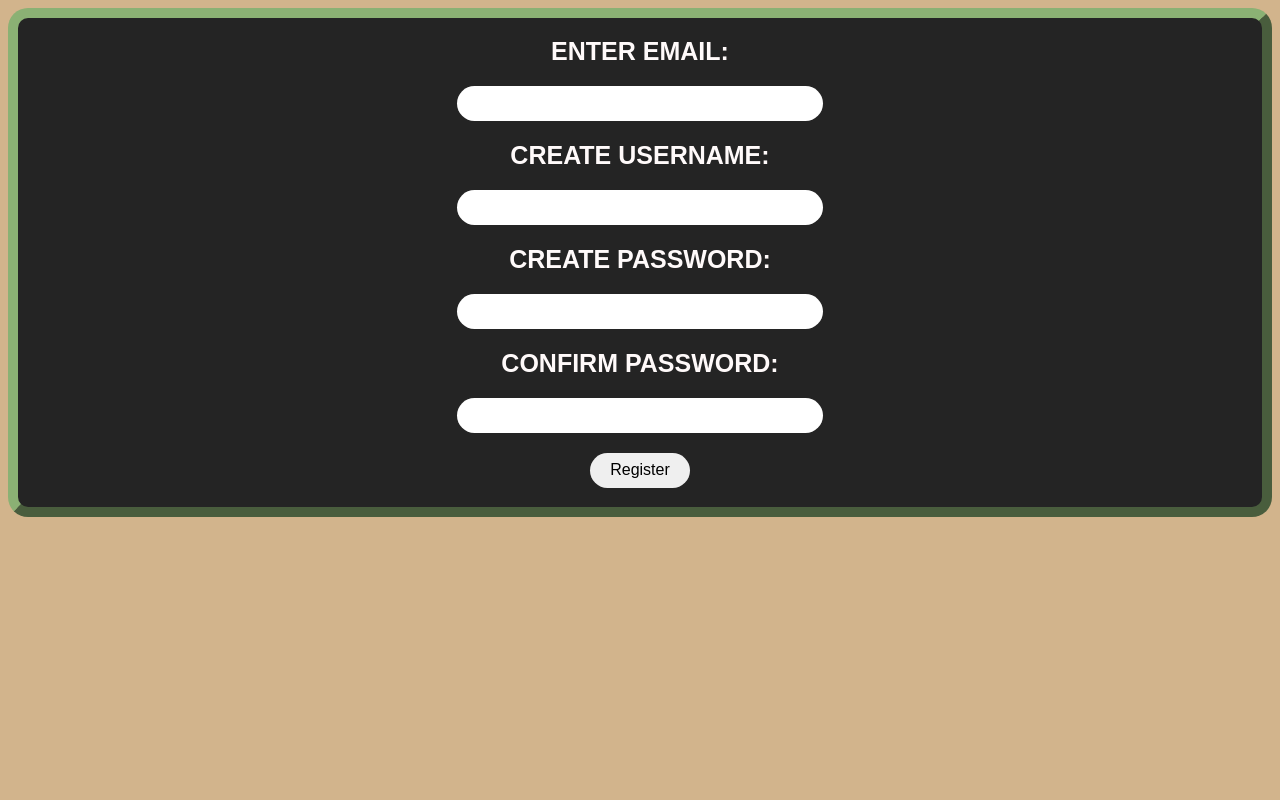
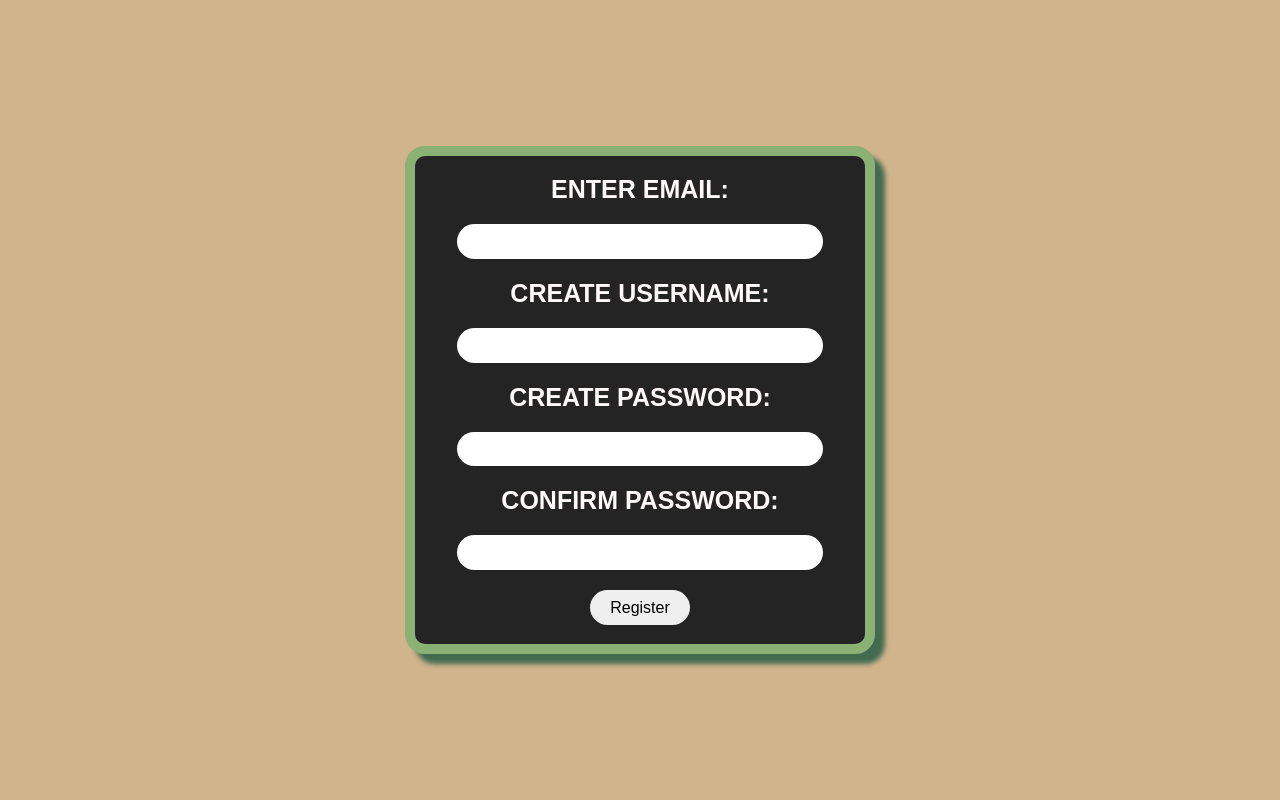
Before and after one commit to Tazme12/Zoo_App, a PHP site: page / in a window 1280 px wide. Run offline with PHP 8.4, Linux system fonts and the light colour scheme.

Commit message:
centred register page

```diff
--- a/style.css
+++ b/style.css
@@ -6,7 +6,7 @@ label{
 }
 
 .box{
-    border-style: outset;
+    border-style: solid;
     border-width: 10px;
     border-color: #8BB174;
     border-radius: 20px;
@@ -15,12 +15,20 @@ label{
     align-items: center;
     gap: 1px;
     background-color: #242424;
-
+    width: 450px;
+    box-shadow: 10px 10px 5px #426B51;
+    justify-content: center;
+    align-items: center;
 
 }
 
 body{
     background-color: tan;
+    display: flex;
+    justify-content: center;
+    align-items: center;
+    height: 100vh;
+    margin: 0;
 
 }
 
```
